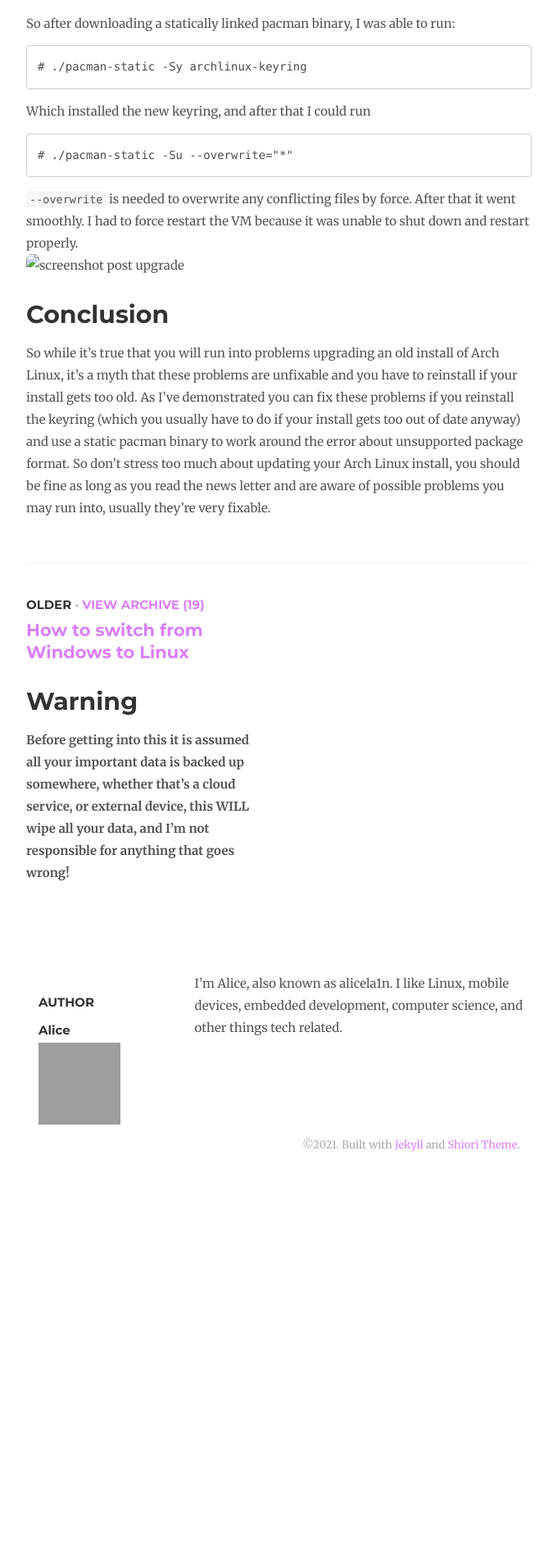
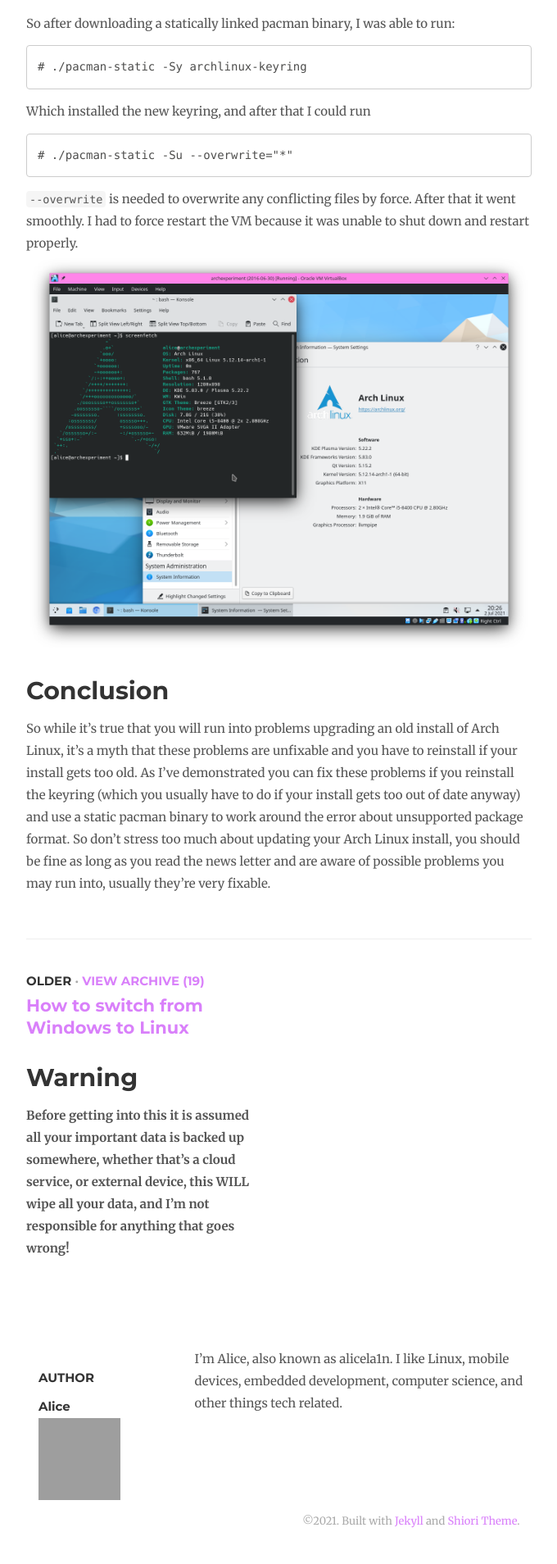
Before and after one commit to 0xN0ri/0xN0ri.github.io, a Jekyll site: the page built from _posts/2021-07-05-updating-old-archlinux-install.markdown, in a window 1280 px wide. Shown: the part 1732-3640 px from the top of the page at 82% size, without its empty margins (138-818 px from the left). Built offline with Jekyll 4.4.1, drawn with Linux system fonts in a browser that asks for light colours; nearby versions of some CDN libraries; comment, search, counter and statistics services are not loaded; before the commit the page ends 3181 px from its top, so only the background shows below that; grey boxes are pictures that could not be loaded.

Commit message:
corrected link to image

````diff
--- a/_posts/2021-07-05-updating-old-archlinux-install.markdown
+++ b/_posts/2021-07-05-updating-old-archlinux-install.markdown
@@ -23,7 +23,7 @@ Which installed the new keyring, and after that I could run
 ```
 `--overwrite` is needed to overwrite any conflicting files by force.
 After that it went smoothly. I had to force restart the VM because it was unable to shut down and restart properly.
-![screenshot post upgrade](/assets/upgrading-old-archlinux-install/Screenshot_20210702_202652.png)
+![screenshot post upgrade](/assets/upgrading-old-arch-install/Screenshot_20210702_202652.png)
 
 # Conclusion
 So while it's true that you will run into problems upgrading an old install of Arch Linux, it's a myth that these problems are unfixable and you have to reinstall if your install gets too old. As I've demonstrated you can fix these problems if you reinstall the keyring (which you usually have to do if your install gets too out of date anyway) and use a static pacman binary to work around the error about unsupported package format. So don't stress too much about updating your Arch Linux install, you should be fine as long as you read the news letter and are aware of possible problems you may run into, usually they're very fixable.
````
